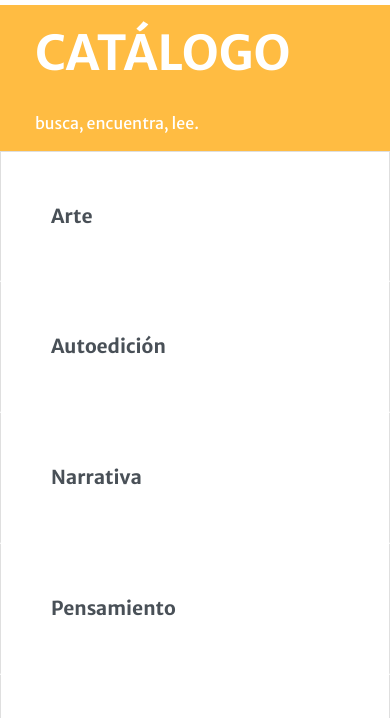
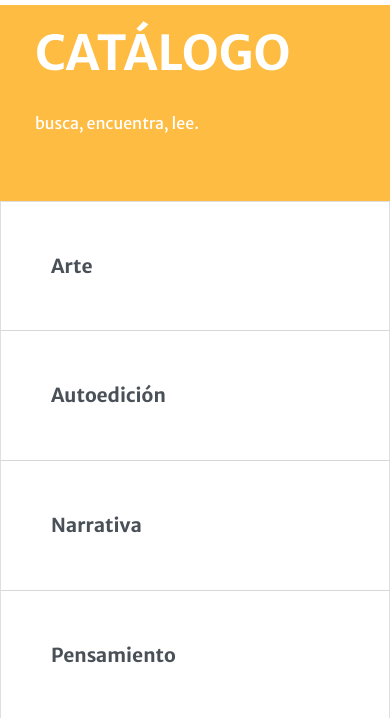
Before and after one commit to CarolinaBrazalesSempere/veu-i-vot, a website: page views/catalogo.html in a window 390 px wide. Shown: the part 121-839 px from the top of the page. Drawn offline with nearby package versions, Linux system fonts and the light colour scheme.

Commit message:
catalog modification

```diff
--- a/css/estilos.css
+++ b/css/estilos.css
@@ -210,8 +210,6 @@ a.our-books__btn--link {
   overflow-x: hidden;
 }
 
-
-
 @media only screen and (min-width: 0px) and (max-width: 767px) {
   .main-book__title {
     padding-top: 30px;
@@ -220,9 +218,6 @@ a.our-books__btn--link {
   .more-read-books__btn {
     padding-bottom: 40px;
   }
-
-
-
 }
 
 /*fin index home*/
@@ -453,7 +448,6 @@ textarea[placeholder] {
   justify-content: center;
   padding-top: 30px;
   font-family: "Merriweather Sans", sans-serif;
-
 }
 
 .servicios__text {
@@ -478,12 +472,10 @@ textarea[placeholder] {
   text-transform: uppercase;
   padding-top: 20px;
   padding-left: 20px;
-  font-weight: bold;
   font-size: 3rem;
   font-family: "Merriweather Sans", sans-serif;
   font-weight: 900;
   color: white;
-
 }
 
 .catalog__text {
@@ -491,7 +483,7 @@ textarea[placeholder] {
   padding-left: 20px;
   text-align: justify;
   font-size: 1rem;
-  color:white;
+  color: white;
   font-family: "Merriweather Sans", sans-serif;
 }
 .catalog__position {
@@ -504,18 +496,15 @@ textarea[placeholder] {
 
 .list-group {
   border-radius: 0px;
-
 }
 
 .list-group a {
-  border-bottom: 2px solid transparent;
+  border-bottom: 1px solid rgb(212, 216, 219);
 }
 
 .list-group a:hover {
-
   border-bottom: 2px solid rgb(248, 207, 107);
 }
-
 
 .list-arte,
 .list-autoedicion,
@@ -523,9 +512,15 @@ textarea[placeholder] {
 .list-pensamiento,
 .list-poesia {
   font-size: 1.2rem;
-  font-weight: 900;
   font-family: "Merriweather Sans", sans-serif;
   font-weight: 900;
   padding: 50px;
+}
 
+@media only screen and (min-width: 0px) and (max-width: 767px) {
+
+  .catalog__background {
+    padding-bottom: 50px;
+
+  }
 }
```
